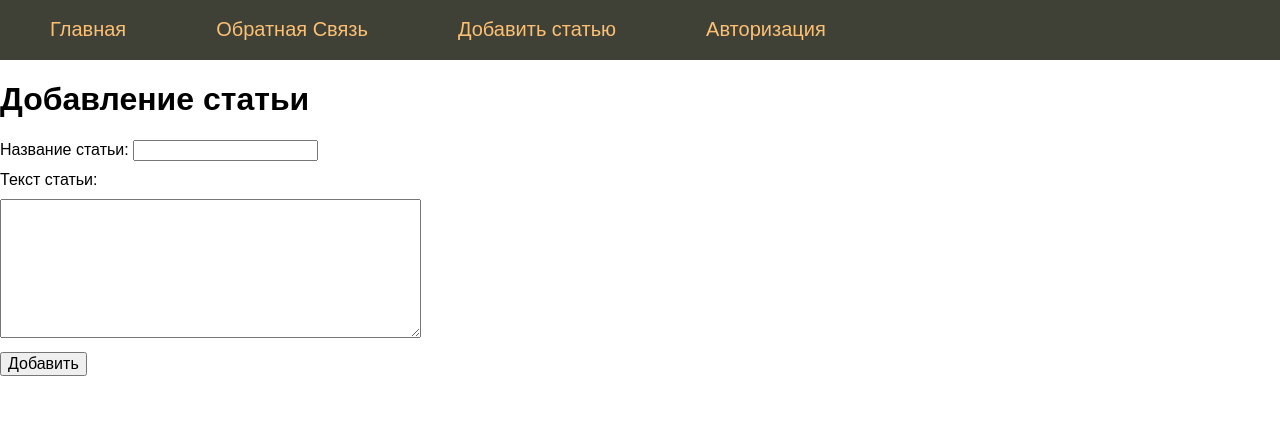
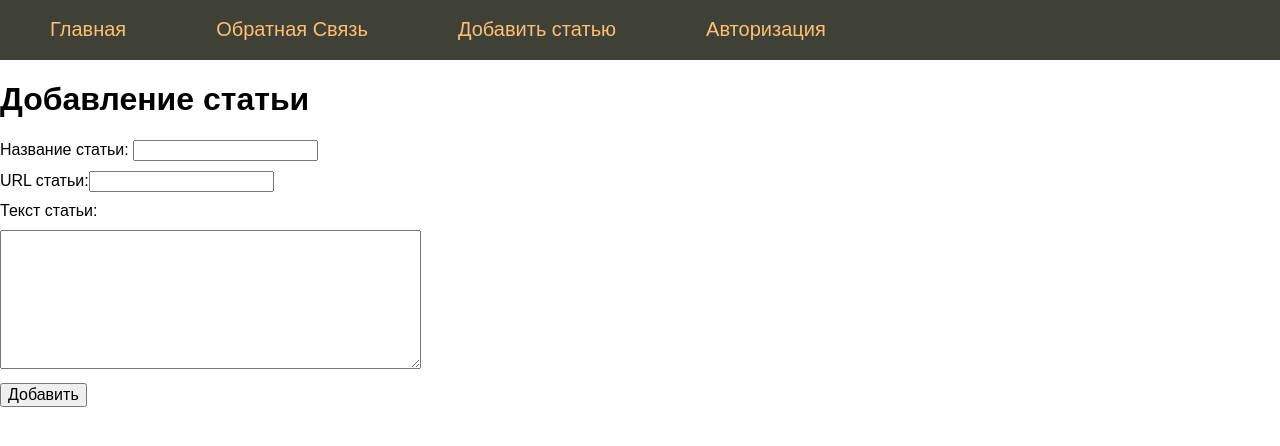
Before and after one commit to iliaman1/flask_2_try, a Flask app: page /add_post in a window 1280 px wide. Shown: the top 446 px of the page. Run offline with Flask 2, Linux system fonts and the light colour scheme; data comes from the database, SQL or seed files in the repository; both versions use the stored data as it was after the commit.

Commit message:
wota ne idet((

```diff
--- a/flsite.py
+++ b/flsite.py
@@ -1,6 +1,9 @@
 import math
+import re
 import sqlite3
 import time
+from flask import url_for
+
 
 
 class FDataBase:
@@ -18,33 +21,44 @@ class FDataBase:
             print("Ошибка чтения из БД")
         return []
 
-    def addPost(self, title, text):
+    def addPost(self, title, text, url):
         try:
+            self.__cur.execute(f"SELECT COUNT() as 'count' FROM posts WHERE url LIKE '{url}'")
+            res = self.__cur.fetchone()
+            if res['count']>0:
+                print("Статья с таким url уже существует")
+                return False
+
+            base = url_for('static', filename='img')
+
+            text = re.sub(r"(?P<tag><img\s+[^>]*src=)(?P<quote>[\"'])(?P<url>.+?)(?P=quote)>",
+                          "\\g<tag>" + base + "/\\g<url>>", text)
+
             tm = math.floor(time.time())
-            self.__cur.execute("INSERT INTO posts VALUES (NULL, ?, ?, ?)", (title, text, tm))
+            self.__cur.execute("INSERT INTO posts VALUES (NULL, ?, ?, ?, ?)", (title, text, url, tm))
             self.__db.commit()
         except sqlite3.Error as e:
             print("Ошибка записи статьи в БД" + str(e))
             return False
         return True
 
-    def getPost(self, postId):
+    def getPost(self, alias):
         try:
-            self.__cur.execute(f"SELECT title, text FROM posts WHERE id = {postId} LIMIT 1")
+            self.__cur.execute(f"SELECT title, text FROM posts WHERE url LIKE '{alias}' LIMIT 1")
             res = self.__cur.fetchone()
             if res:
                 return res
         except sqlite3.Error as e:
-            print("Ошибка получения статьи из БД"+str(e))
+            print("Ошибка получения статьи из БД" + str(e))
 
         return (False, False)
 
     def getPostsAnonce(self):
         try:
-            self.__cur.execute(f"SELECT id, title, text FROM posts ORDER BY time DESC")
+            self.__cur.execute(f"SELECT id, title, text, url FROM posts ORDER BY time DESC")
             res = self.__cur.fetchall()
             if res: return res
         except sqlite3.Error as e:
-            print("Ошибка получения статей из БД"+str(e))
+            print("Ошибка получения статей из БД" + str(e))
 
         return []
--- a/main.py
+++ b/main.py
@@ -2,7 +2,6 @@ import sqlite3 as sq
 import os
 from flask import Flask, render_template, url_for, request, flash, session, redirect, abort, g
 from flsite import FDataBase
-
 
 # конфигурация
 DATABASE = '/tmp/flsite.db'
@@ -39,10 +38,18 @@ def get_db():
 
 app.config['SECRET_KEY'] = 'abobys'
 
+
 # menu = [{"name": "Установка", "url": "install-flask"},
 #         {"name": "Первое приложение", "url": "first-app"},
 #         {"name": "Обратная связь", "url": "contact"},
 #         {"name": "Авторизация", "url": "login"}]
+
+@app.errorhandler(404)
+def pageNotFound(error):
+    #трэба добавить возможность подгружать меню из бд пока не получается выдает ексепшон в ексепшоне хех
+    # db = get_db()
+    # dbase = FDataBase(db)
+    return render_template('page404.html', title='Страница не найдена')
 
 
 @app.route("/")
@@ -50,7 +57,7 @@ app.config['SECRET_KEY'] = 'abobys'
 def index():
     db = get_db()
     dbase = FDataBase(db)
-    return render_template('index.html', menu=dbase.getMenu(), posts = dbase.getPostsAnonce())
+    return render_template('index.html', menu=dbase.getMenu(), posts=dbase.getPostsAnonce())
 
 
 @app.route("/about")
@@ -84,9 +91,10 @@ def contact():
 def addPost():
     db = get_db()
     dbase = FDataBase(db)
+
     if request.method == 'POST':
-        if len(request.form['name'])>4 and len(request.form['post'])>10:
-            res = dbase.addPost(request.form['name'], request.form['post'])
+        if len(request.form['name']) > 4 and len(request.form['post']) > 10:
+            res = dbase.addPost(request.form['name'], request.form['post'], request.form['url'])
             if not res:
                 flash('Ошибка добавления статьи', category='error')
             else:
@@ -96,13 +104,14 @@ def addPost():
     return render_template('add_post.html', menu=dbase.getMenu(), title='Добавление статьи')
 
 
-@app.route('/post/<int:id_post>')
-def showPost(id_post):
+@app.route('/post/<alias>')
+def showPost(alias):
     db = get_db()
     dbase = FDataBase(db)
-    title, post = dbase.getPost(id_post)
+    title, post = dbase.getPost(alias)
     if not title:
         abort(404)
+
     return render_template('post.html', menu=dbase.getMenu(), title=title, post=post)
 
 
@@ -126,13 +135,6 @@ def close_db(error):
         g.link_db.close()
 
 
-@app.errorhandler(404)
-def pageNotFound(error):
-    db = get_db()
-    dbase = FDataBase(db)
-    return render_template('page404.html', title='Страница не найдена', menu=dbase.getMenu()), 404
-
-
 if __name__ == '__main__':
     app.run(debug=True)
 
--- a/sq_db.sql
+++ b/sq_db.sql
@@ -8,5 +8,6 @@ create table if not exists posts (
     id integer primary key autoincrement,
     title text not null,
     text text not null,
+    url text not null,
     time integer not null
 )
--- a/templates/add_post.html
+++ b/templates/add_post.html
@@ -7,6 +7,7 @@
 {% endfor %}
 <form action="{{url_for('addPost')}}" method="post" class="form-contact">
     <p><label>Название статьи: </label> <input type="text" name="name" value="" required /></p>
+    <p><label>URL статьи: </label><input type="text" name="url" value="" required /></p>
     <p><label>Текст статьи: </label></p>
     <p><textarea name="post" rows="7" cols="40"></textarea></p>
     <p><input type="submit" value="Добавить"></p>
--- a/templates/index.html
+++ b/templates/index.html
@@ -7,8 +7,8 @@
 <ul class="list-posts">
     {% for p in posts %}
     <li>
-        <p class="title"><a href="{{ url_for('showPost', id_post=p.id) }}">{{p.title}}</a></p>
-        <p class="annonce">{{ p.text[:50]}}</p>
+        <p class="title"><a href="{{ url_for('showPost', alias=p.url) }}">{{p.title}}</a></p>
+        <p class="annonce">{{ p.text[:50] | striptags }}</p>
     </li>
     {% endfor %}
 </ul>
--- a/templates/post.html
+++ b/templates/post.html
@@ -2,5 +2,5 @@
 
 {% block content %}
 {{ super() }}
-{{ post }}
+{{ post | safe }}
 {% endblock %}
```
Also changed, not shown: flsite.db, static/img/pic_trulli.jpg (added).
